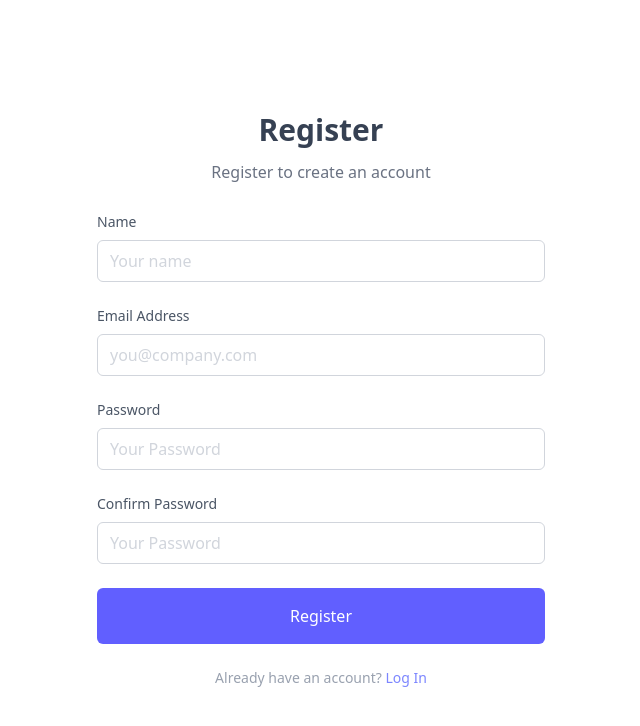
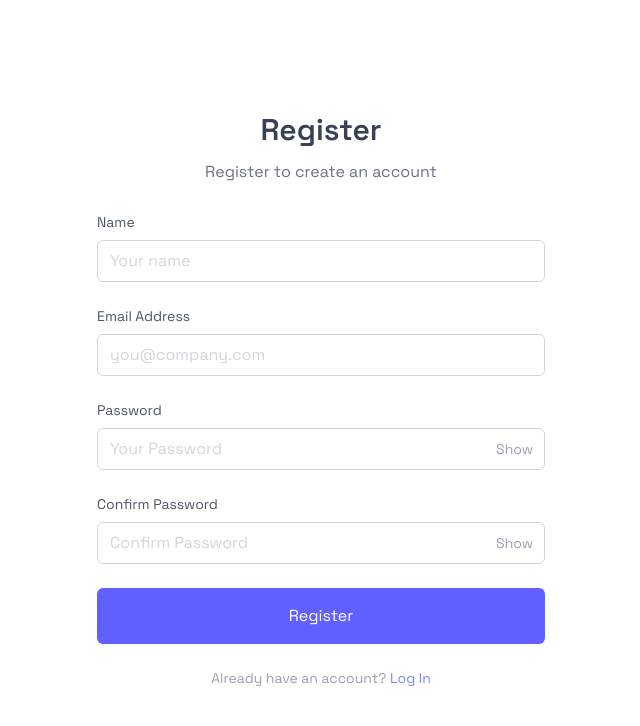
Before and after one commit to SAMTAN444/Internship-Tracker, a React (Vite) app in the folder client/: page /register in a window 1280 px wide. Shown: the top 726 px of the page, without its empty margins (319-959 px from the left). Built offline with nearby package versions, Linux system fonts and the light colour scheme.

Commit message:
feat: Password visibility and registration, font change to Space Grotesk

```diff
--- a/client/index.html
+++ b/client/index.html
@@ -3,6 +3,9 @@
   <head>
     <meta charset="UTF-8" />
     <link rel="icon" type="image/svg+xml" href="/vite.svg" />
+    <link rel="preconnect" href="https://fonts.googleapis.com">
+    <link rel="preconnect" href="https://fonts.gstatic.com" crossorigin>
+    <link href="https://fonts.googleapis.com/css2?family=Space+Grotesk:wght@400;500;600;700&display=swap" rel="stylesheet">
     <meta name="viewport" content="width=device-width, initial-scale=1.0" />
     <title>client</title>
   </head>
--- a/client/package.json
+++ b/client/package.json
@@ -12,6 +12,7 @@
   "dependencies": {
     "@tailwindcss/vite": "^4.1.18",
     "axios": "^1.13.2",
+    "init": "^0.1.2",
     "react": "^19.2.0",
     "react-dom": "^19.2.0",
     "react-icons": "^5.5.0",
@@ -22,7 +23,7 @@
     "@types/react": "^19.2.5",
     "@types/react-dom": "^19.2.3",
     "@vitejs/plugin-react": "^5.1.1",
-    "autoprefixer": "^10.4.22",
+    "autoprefixer": "^10.4.23",
     "eslint": "^9.39.1",
     "eslint-plugin-react-hooks": "^7.0.1",
     "eslint-plugin-react-refresh": "^0.4.24",
--- a/client/src/index.css
+++ b/client/src/index.css
@@ -1 +1,4 @@
 @import "tailwindcss";
+body {
+    font-family: 'Space Grotesk', ui-sans-serif, system-ui;
+}
--- a/client/src/pages/Dashboard.jsx
+++ b/client/src/pages/Dashboard.jsx
@@ -1,7 +1,30 @@
 export default function Dashboard() {
-    return (
-        <>
-            Dashboard
-        </>
-    )
+  return (
+    <div className="min-h-screen bg-gray-900 text-gray-200 flex flex-col">
+
+      {/* Top Bar */}
+      <header className="px-6 py-4 border-b border-gray-800">
+        <h1 className="text-xl font-semibold">Dashboard</h1>
+        <p className="text-sm text-gray-400">
+          Overview of your data
+        </p>
+      </header>
+
+      {/* Controls / Inputs area (empty for now) */}
+      <section className="px-6 py-4 border-b border-gray-800">
+        {/* Later: filters, add item form, search, etc */}
+      </section>
+
+      {/* Main Content */}
+      <main className="flex-1 px-6 py-6 flex items-center justify-center">
+        <div className="w-full max-w-6xl">
+          {/* Components go here later */}
+          <div className="rounded-lg border border-gray-800 bg-gray-800/50 p-8 text-center text-gray-400">
+            Dashboard content coming soon
+          </div>
+        </div>
+      </main>
+
+    </div>
+  );
 }
--- a/client/src/pages/Login.jsx
+++ b/client/src/pages/Login.jsx
@@ -9,6 +9,7 @@ export default function Login() {
   const navigate = useNavigate();
   const [error, setError] = useState("");
   const [loading, setLoading] = useState(false);
+  const [showPassword, setShowPassword] = useState(false);
 
   const handleSubmit = async (e) => {
     e.preventDefault();
@@ -62,23 +63,32 @@ export default function Login() {
                 </div>
 
                 <div className="mb-6">
-                  <div className="flex justify-between mb-2">
                   <label
                     htmlFor="password"
-                      className="text-sm text-gray-600 dark:text-gray-400"
+                    className="block mb-2 text-sm text-gray-600 dark:text-gray-400"
                   >
                     Password
                   </label>
-                  </div>
 
+                  <div className="relative">
                     <input
-                    type="password"
                       id="password"
+                      type={showPassword ? "text" : "password"}
                       placeholder="Your Password"
                       value={password}
                       onChange={(e) => setPassword(e.target.value)}
                       className="w-full px-3 py-2 placeholder-gray-300 border border-gray-300 rounded-md focus:outline-none focus:ring focus:ring-indigo-100 focus:border-indigo-300 dark:bg-gray-700 dark:text-white dark:placeholder-gray-500 dark:border-gray-600 dark:focus:ring-gray-900 dark:focus:border-gray-500"
-                  ></input>
+                    />
+
+                    <button
+                      type="button"
+                      onClick={() => setShowPassword(!showPassword)}
+                      className="absolute right-3 top-1/2 -translate-y-1/2
+                 text-gray-400 text-sm hover:text-gray-200"
+                    >
+                      {showPassword ? "Hide" : "Show"}
+                    </button>
+                  </div>
                 </div>
 
                 {error && (
--- a/client/src/pages/Register.jsx
+++ b/client/src/pages/Register.jsx
@@ -1,6 +1,6 @@
 import React, { useState } from "react";
 import API from "../services/api";
-import { useNavigate } from "react-router-dom";
+import { data, useNavigate } from "react-router-dom";
 import { HiExclamationCircle } from "react-icons/hi";
 
 export default function Register() {
@@ -10,6 +10,7 @@ export default function Register() {
   const [confirmpassword, setconfirmpassword] = useState("");
   const [error, seterror] = useState("");
   const [loading, setloading] = useState(false);
+  const [showPassword, setShowPassword] = useState(false);
 
   const navigate = useNavigate();
 
@@ -25,12 +26,13 @@ export default function Register() {
     seterror("");
 
     try {
-      await API.post("/api/auth/register", {
+      const { data } = await API.post("/api/auth/register", {
         name,
         email,
         password,
       });
-      navigate("/login");
+      localStorage.setItem("token", data.token);
+      navigate("/dashboard");
     } catch (error) {
       seterror(error.response?.data?.message || "Registration failed");
     } finally {
@@ -89,41 +91,59 @@ export default function Register() {
                 </div>
 
                 <div className="mb-6">
-                  <div className="flex justify-between mb-2">
                   <label
                     htmlFor="password"
-                      className="text-sm text-gray-600 dark:text-gray-400"
+                    className="block mb-2 text-sm text-gray-600 dark:text-gray-400"
                   >
                     Password
                   </label>
-                  </div>
+                  <div className="relative">
                     <input
-                    type="password"
-                    id="confirmpassword"
+                      id="password"
+                      type={showPassword ? "text" : "password"}
                       placeholder="Your Password"
                       value={password}
                       onChange={(e) => setPassword(e.target.value)}
                       className="w-full px-3 py-2 placeholder-gray-300 border border-gray-300 rounded-md focus:outline-none focus:ring focus:ring-indigo-100 focus:border-indigo-300 dark:bg-gray-700 dark:text-white dark:placeholder-gray-500 dark:border-gray-600 dark:focus:ring-gray-900 dark:focus:border-gray-500"
-                  ></input>
+                    />
+
+                    <button
+                      type="button"
+                      onClick={() => setShowPassword(!showPassword)}
+                      className="absolute right-3 top-1/2 -translate-y-1/2
+                 text-gray-400 text-sm hover:text-gray-200"
+                    >
+                      {showPassword ? "Hide" : "Show"}
+                    </button>
+                  </div>
                 </div>
 
                 <div className="mb-6">
-                  <div className="flex justify-between mb-2">
                   <label
-                      htmlFor="password"
-                      className="text-sm text-gray-600 dark:text-gray-400"
+                    htmlFor="confirmpassword"
+                    className="block mb-2 text-sm text-gray-600 dark:text-gray-400"
                   >
                     Confirm Password
                   </label>
-                  </div>
+                  <div className="relative">
                     <input
-                    type="password"
-                    id="password"
-                    placeholder="Your Password"
+                      id="confirmpassword"
+                      type={showPassword ? "text" : "password"}
+                      placeholder="Confirm Password"
                       value={confirmpassword}
                       onChange={(e) => setconfirmpassword(e.target.value)}
                       className="w-full px-3 py-2 placeholder-gray-300 border border-gray-300 rounded-md focus:outline-none focus:ring focus:ring-indigo-100 focus:border-indigo-300 dark:bg-gray-700 dark:text-white dark:placeholder-gray-500 dark:border-gray-600 dark:focus:ring-gray-900 dark:focus:border-gray-500"
-                  ></input>
+                    />
+
+                    <button
+                      type="button"
+                      onClick={() => setShowPassword(!showPassword)}
+                      className="absolute right-3 top-1/2 -translate-y-1/2
+                 text-gray-400 text-sm hover:text-gray-200"
+                    >
+                      {showPassword ? "Hide" : "Show"}
+                    </button>
+                  </div>
                 </div>
 
                 {error && (
```
Also changed, not shown: 1 other file (tests, documents, lock files or other folders). Lines whose indentation alone changed are shown as unchanged.
